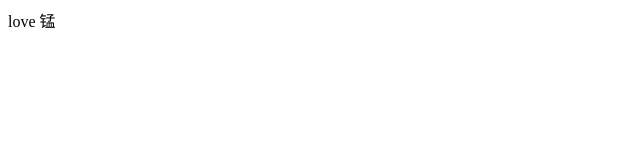
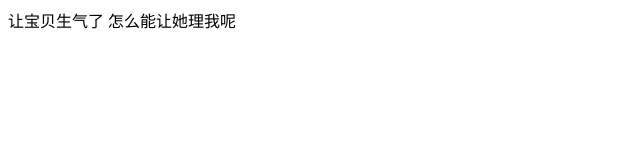
Before and after one commit to spark2m/spark2m.github.io, a plain HTML site: page index.html in a window 1280 px wide. Shown: the whole page, without its empty margins (0-640 px from the left). Drawn offline with Linux system fonts and the light colour scheme.

Commit message:
Update index.html

```diff
--- a/index.html
+++ b/index.html
@@ -1 +1 @@
-<p>love 锰</p>
+<p>让宝贝生气了 怎么能让她理我呢</p>
```
